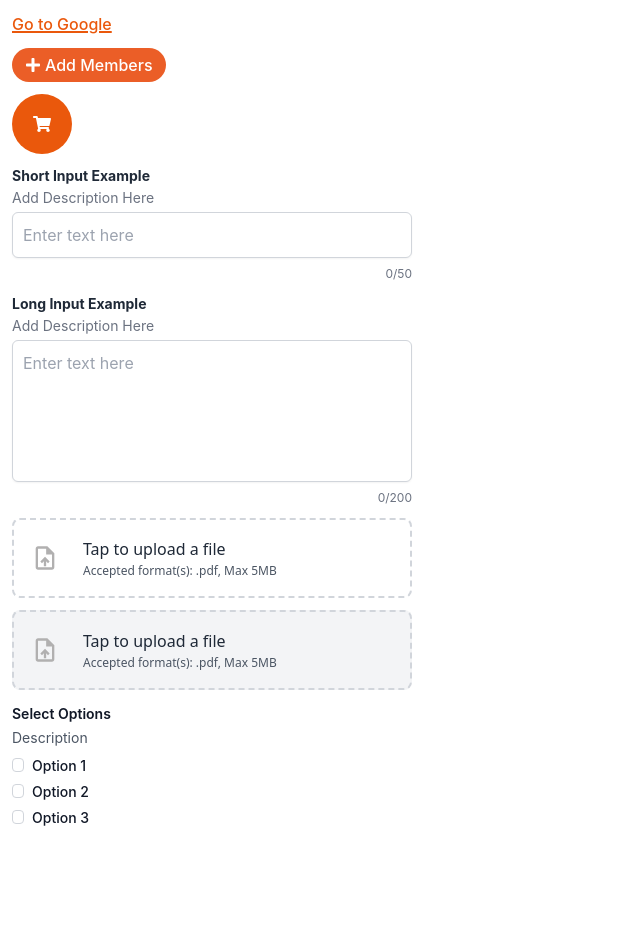
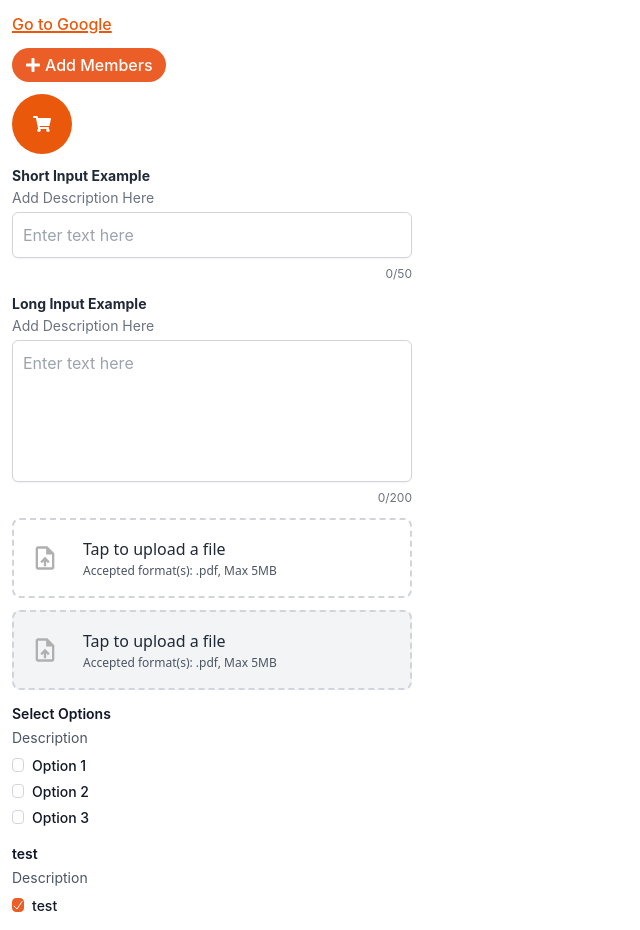
Before and after one commit to DSC-TechLead/nusdevs-frontend-vite, a React (Vite) app: page / in a window 1280 px wide. Shown: the whole page, without its empty margins (0-640 px from the left). Before the commit the page ends 842 px from the top, so only its background shows below. Built offline with nearby package versions, Linux system fonts and the light colour scheme.

Commit message:
Add single checkbox

```diff
--- a/src/components/singleCheck.tsx
+++ b/src/components/singleCheck.tsx
@@ -1,11 +1,14 @@
 interface CheckSelectProps {
   selectTitle: string;
+  selectDesc: string;
   isChecked: boolean;
   onSelectionChange: (isChecked: boolean) => void;
+  isDisabled?: boolean;
 }
 
-const CheckSelect: React.FC<CheckSelectProps> = ({
+const SingleCheckSelect: React.FC<CheckSelectProps> = ({
   selectTitle,
+  selectDesc,
   isChecked,
   onSelectionChange,
 }) => {
@@ -56,7 +59,7 @@ const CheckSelect: React.FC<CheckSelectProps> = ({
           </div>
           <div className="text-sm/6">
             <label htmlFor={selectTitle} className="font-medium text-gray-900">
-              {selectTitle}
+              {selectDesc}
             </label>
           </div>
         </div>
@@ -65,4 +68,4 @@ const CheckSelect: React.FC<CheckSelectProps> = ({
   );
 };
 
-export default CheckSelect;
+export default SingleCheckSelect;
--- a/src/pages/components.tsx
+++ b/src/pages/components.tsx
@@ -1,4 +1,4 @@
-import React from "react";
+import React, { useState } from "react";
 import IconButton from "../components/iconbutton";
 import LinkButton from "../components/linkbutton";
 import TextInput from "../components/textinput";
@@ -6,6 +6,7 @@ import TextButton from "../components/textbutton";
 import FileUpload from "../components/fileupload";
 import { FaPlus, FaShoppingCart } from "react-icons/fa";
 import CheckSelect from "../components/checkSelect";
+import SingleCheckSelect from "../components/singleCheck";
 
 const Components: React.FC = () => {
   const handleClick = () => alert("Button clicked!");
@@ -18,6 +19,12 @@ const Components: React.FC = () => {
 
   const handleSelectionChange = (selected: string[]) => {
     console.log("Selected options:", selected);
+  };
+
+  const [isChecked, setIsChecked] = useState(true);
+
+  const handleSingleCheckChange = (status: boolean) => {
+    setIsChecked(status);
   };
 
   return (
@@ -45,6 +52,13 @@ const Components: React.FC = () => {
         selections={exampleSelections}
         onSelectionChange={handleSelectionChange}
       />
+      <SingleCheckSelect
+        selectTitle="test"
+        selectDesc="test"
+        isChecked={isChecked}
+        onSelectionChange={handleSingleCheckChange}
+        isDisabled={true}
+      />
     </div>
   );
 };
```
